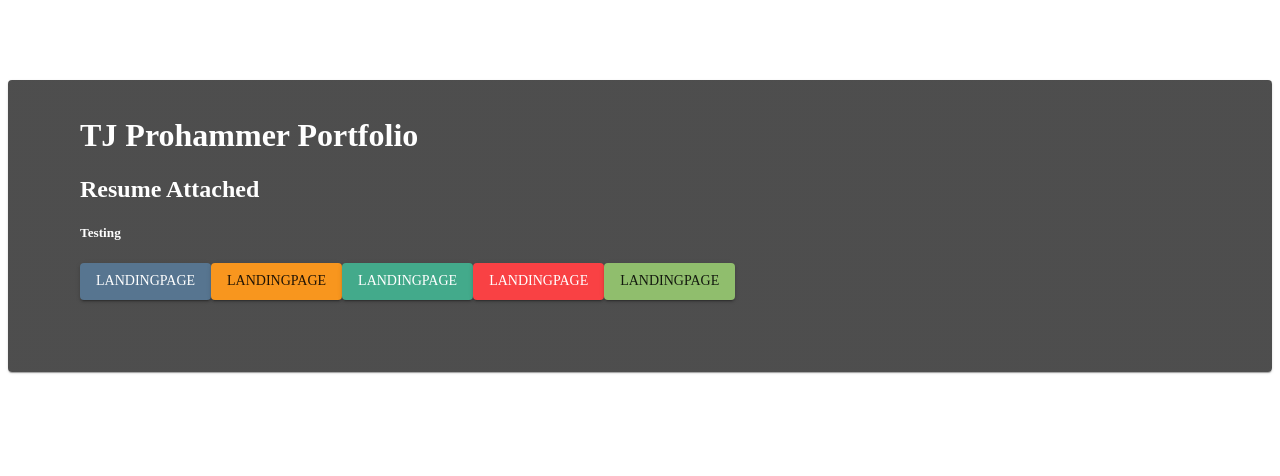
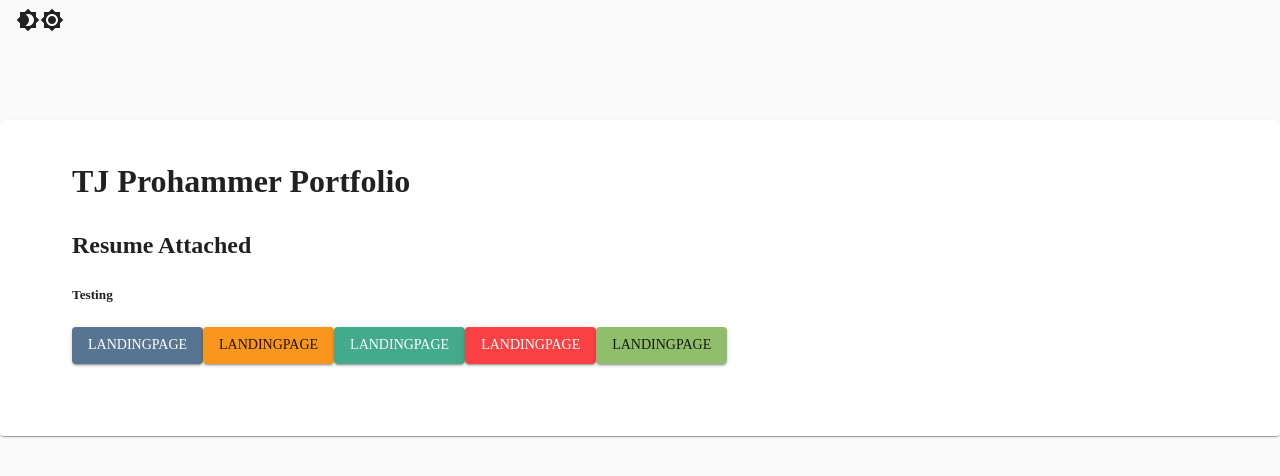
Before and after one commit to tjprohammer/portfolio, a React app: page / in a window 1280 px wide. Shown: the top 476 px of the page. Built offline with nearby package versions, Linux system fonts and the light colour scheme.

Commit message:
toggleTheme created

```diff
--- a/src/App.tsx
+++ b/src/App.tsx
@@ -1,16 +1,36 @@
-import { ThemeProvider } from '@mui/material/styles';
-import { darkTheme } from './Context/themeColors';
+import {
+    createTheme,
+    CssBaseline,
+    PaletteMode,
+    ThemeProvider,
+  } from "@mui/material";
+import { ColorContext, darkTheme, lightTheme} from './context/ThemeContext';
 import React from 'react';
 import LandingPage from './Pages/LandingPage';
-('./Pages/LandingPage');
+import { SwitchModeButton } from "./components/SwitchThemeButton/SwitchModeButton";
 
 const App = () => {
+    const [mode, setMode] = React.useState<PaletteMode>('light');
+    const colorMode = React.useMemo(
+        () => ({
+            toggleColorMode: () => {
+                setMode((prevMode: PaletteMode) => (prevMode === 'light' ? 'dark' : 'light'));
+            }
+        }),
+        []
+    );
+    const theme = React.useMemo(
+        () => createTheme(mode === "light" ? lightTheme : darkTheme),
+        [mode]
+      );
     return (
-        <>
-            <ThemeProvider theme={darkTheme}>
+        <ColorContext.Provider value={colorMode}>
+            <ThemeProvider theme={theme}>
+                <CssBaseline enableColorScheme />
+                <SwitchModeButton />
                 <LandingPage />
             </ThemeProvider>
-        </>
+        </ColorContext.Provider>
     );
 };
 export default App;
--- /dev/null
+++ b/src/Context/ThemeContext.tsx
@@ -0,0 +1,141 @@
+import React from 'react';
+import {
+    ThemeOptions,
+} from '@mui/material';
+
+interface ColorContextSchema {
+    toggleColorMode: () => void;
+}
+
+export const ColorContext = React.createContext<ColorContextSchema>(
+    {} as ColorContextSchema
+);
+
+export const lightTheme: ThemeOptions = {
+    palette: {
+        mode: 'light',
+        primary: {
+            main: '#577590',
+            contrastText: '#ffffff'
+        },
+        secondary: {
+            main: '#43AA8B',
+            contrastText: '#ffffff'
+        },
+        error: {
+            main: '#F94144'
+        },
+        warning: {
+            main: '#F8961E'
+        },
+        success: {
+            main: '#90BE6D'
+        },
+        info: {
+            main: '#F9C74F'
+        },
+        text: {
+            primary: 'rgba(0,0,0,0.87)',
+            secondary: 'rgba(0,0,0,0.53)',
+            disabled: 'rgba(0,0,0,0.37)'
+        },
+        background: {
+            default: '#fafafa',
+            paper: '#ffffff'
+        }
+    },
+
+    typography: {
+        h1: {
+            fontFamily: 'Josefin Slab',
+            fontWeight: 500
+        },
+        fontFamily: 'Playfair Display',
+        fontWeightBold: 700,
+        subtitle1: {
+            fontFamily: 'Raleway'
+        },
+        subtitle2: {
+            fontFamily: 'Raleway'
+        },
+        body1: {
+            fontFamily: 'Raleway'
+        },
+        body2: {
+            fontFamily: 'Raleway'
+        },
+        caption: {
+            fontFamily: 'Raleway'
+        },
+        overline: {
+            fontFamily: 'Raleway'
+        },
+        h2: {
+            fontWeight: 500
+        }
+    }
+};
+
+export const darkTheme: ThemeOptions = {
+    palette: {
+        mode: 'dark',
+        primary: {
+            main: '#577590',
+            contrastText: '#ffffff'
+        },
+        secondary: {
+            main: '#43AA8B',
+            contrastText: '#ffffff'
+        },
+        error: {
+            main: '#F94144'
+        },
+        warning: {
+            main: '#F8961E'
+        },
+        success: {
+            main: '#90BE6D'
+        },
+        info: {
+            main: '#F9C74F'
+        },
+        background: {
+            default: '#303030',
+            paper: 'rgba(66,66,66,0.99)'
+        },
+        text: {
+            primary: '#ffffff',
+            secondary: 'rgba(255,255,255,0.7)',
+            disabled: 'rgba(255,255,255,0.51)'
+        }
+    },
+    typography: {
+        h1: {
+            fontFamily: 'Josefin Slab',
+            fontWeight: 500
+        },
+        fontFamily: 'Playfair Display',
+        fontWeightBold: 700,
+        subtitle1: {
+            fontFamily: 'Raleway'
+        },
+        subtitle2: {
+            fontFamily: 'Raleway'
+        },
+        body1: {
+            fontFamily: 'Raleway'
+        },
+        body2: {
+            fontFamily: 'Raleway'
+        },
+        caption: {
+            fontFamily: 'Raleway'
+        },
+        overline: {
+            fontFamily: 'Raleway'
+        },
+        h2: {
+            fontWeight: 500
+        }
+    }
+};
--- a/src/Context/themeColors.ts
+++ /dev/null
@@ -1,130 +0,0 @@
-import { createTheme } from '@mui/material/styles';
-
-export const lightTheme = createTheme({
-    palette: {
-        mode: 'light',
-        primary: {
-            main: '#577590',
-            contrastText: '#ffffff'
-        },
-        secondary: {
-            main: '#43AA8B',
-            contrastText: '#ffffff'
-        },
-        error: {
-            main: '#F94144'
-        },
-        warning: {
-            main: '#F8961E'
-        },
-        success: {
-            main: '#90BE6D'
-        },
-        info: {
-            main: '#F9C74F'
-        },
-        text: {
-            primary: 'rgba(0,0,0,0.87)',
-            secondary: 'rgba(0,0,0,0.53)',
-            disabled: 'rgba(0,0,0,0.37)'
-        },
-        background: {
-            default: '#fafafa',
-            paper: '#ffffff'
-        }
-    },
-
-    typography: {
-        h1: {
-            fontFamily: 'Josefin Slab',
-            fontWeight: 500
-        },
-        fontFamily: 'Playfair Display',
-        fontWeightBold: 700,
-        subtitle1: {
-            fontFamily: 'Raleway'
-        },
-        subtitle2: {
-            fontFamily: 'Raleway'
-        },
-        body1: {
-            fontFamily: 'Raleway'
-        },
-        body2: {
-            fontFamily: 'Raleway'
-        },
-        caption: {
-            fontFamily: 'Raleway'
-        },
-        overline: {
-            fontFamily: 'Raleway'
-        },
-        h2: {
-            fontWeight: 500
-        }
-    }
-});
-
-export const darkTheme = createTheme({
-    palette: {
-        mode: 'dark',
-        primary: {
-            main: '#577590',
-            contrastText: '#ffffff'
-        },
-        secondary: {
-            main: '#43AA8B',
-            contrastText: '#ffffff'
-        },
-        error: {
-            main: '#F94144'
-        },
-        warning: {
-            main: '#F8961E'
-        },
-        success: {
-            main: '#90BE6D'
-        },
-        info: {
-            main: '#F9C74F'
-        },
-        background: {
-            default: '#303030',
-            paper: 'rgba(66,66,66,0.99)'
-        },
-        text: {
-            primary: '#ffffff',
-            secondary: 'rgba(255,255,255,0.7)',
-            disabled: 'rgba(255,255,255,0.51)'
-        },
-    },
-    typography: {
-        h1: {
-            fontFamily: 'Josefin Slab',
-            fontWeight: 500,
-        },
-        fontFamily: 'Playfair Display',
-        fontWeightBold: 700,
-        subtitle1: {
-            fontFamily: 'Raleway',
-        },
-        subtitle2: {
-            fontFamily: 'Raleway',
-        },
-        body1: {
-            fontFamily: 'Raleway',
-        },
-        body2: {
-            fontFamily: 'Raleway',
-        },
-        caption: {
-            fontFamily: 'Raleway',
-        },
-        overline: {
-            fontFamily: 'Raleway',
-        },
-        h2: {
-            fontWeight: 500,
-        },
-    },
-});
--- /dev/null
+++ b/src/components/SwitchThemeButton/SwitchModeButton.tsx
@@ -0,0 +1,16 @@
+import React from 'react';
+import { IconButton, useTheme } from '@mui/material';
+import LightIcon from '@mui/icons-material/Brightness7';
+import DarkIcon from '@mui/icons-material/Brightness4';
+import { ColorContext } from '../../context/ThemeContext';
+export const SwitchModeButton = () => {
+    const theme = useTheme();
+    const colorMode = React.useContext(ColorContext);
+    return (
+        <IconButton sx={{ ml: 1 }} color="inherit" onClick={colorMode.toggleColorMode}>
+            {' '}
+            {theme.palette.mode === 'dark' ? <LightIcon /> : <DarkIcon />}
+            <LightIcon />
+        </IconButton>
+    );
+};
```
